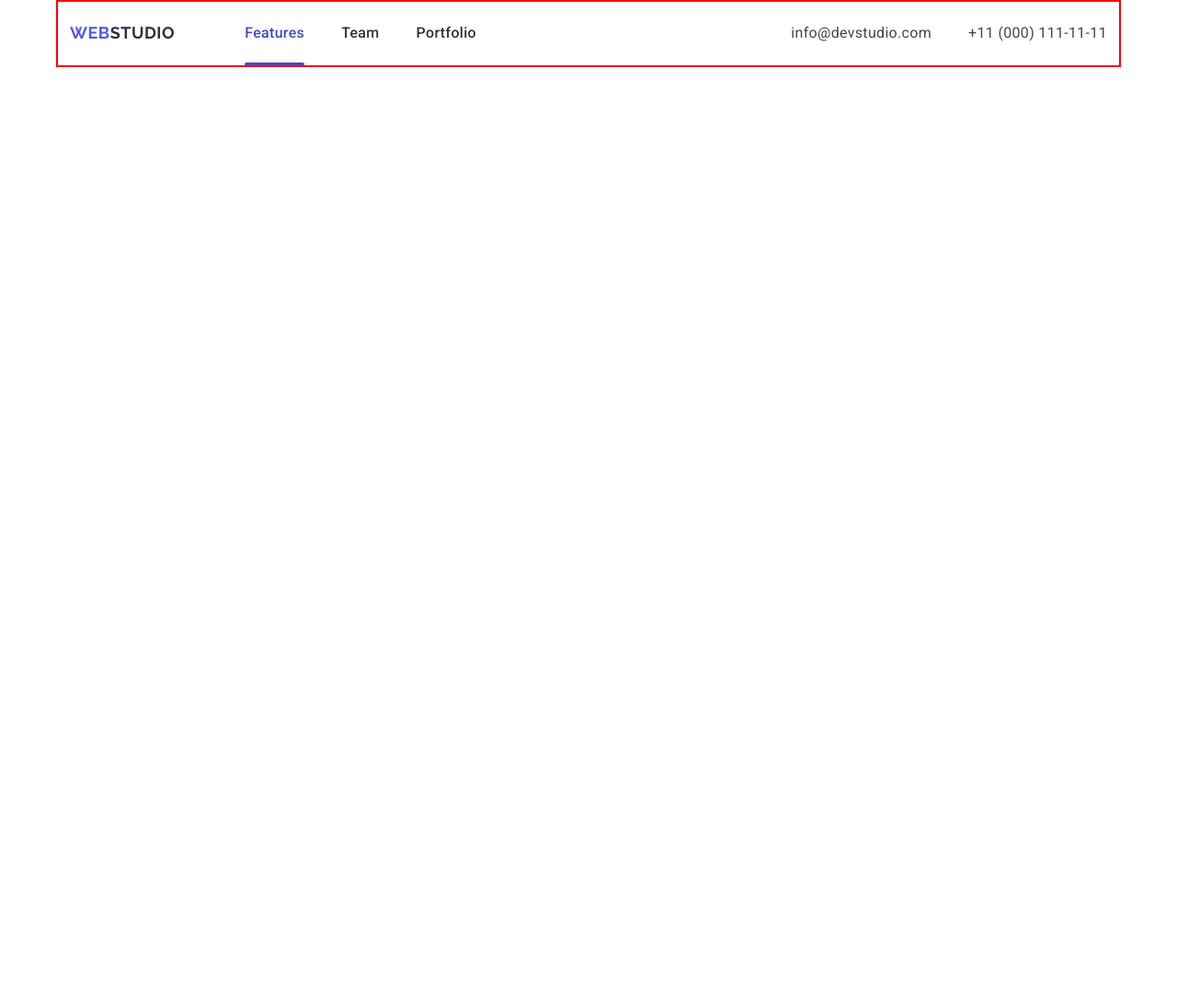
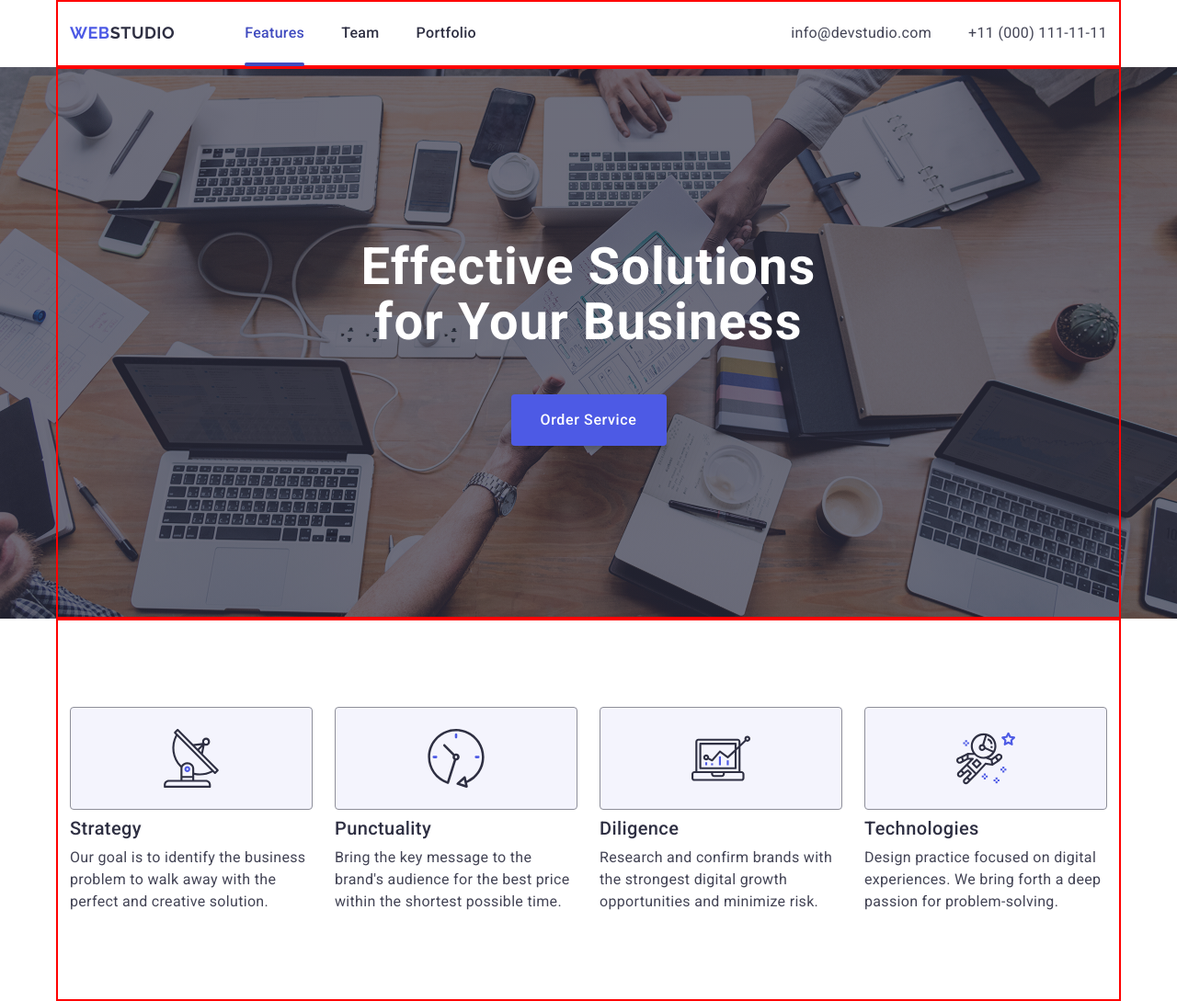
Before and after one commit to ValeriiUSIKUSTINOV/goit-markup-hw-06, a plain HTML site: page index.html in a window 1280 px wide. Shown: the whole page at 92% size. Before the commit the page ends 800 px from the top, so only its background shows below. Drawn offline with nearby package versions, Linux system fonts and the light colour scheme.

Commit message:
make hero and features sections adaptation

```diff
--- a/css/features.css
+++ b/css/features.css
@@ -1,12 +1,14 @@
-.features-item-title {
-  font-weight: 500;
-  font-size: 20px;
-  line-height: 1.2;
-  color: #2e2f42;
+.features {
 }
 
-.features {
-  padding: 120px 0;
+.features .container {
+  padding: 96px 0;
+}
+
+@media only screen and (min-width: 1158x) {
+  .features .container {
+    padding: 120px 0;
+  }
 }
 
 /* Приховати елемент */
@@ -16,12 +18,49 @@
 
 .features-list {
   display: flex;
-  gap: 24px;
+  margin: auto;
 }
 
-.features-item {
-  width: calc((100% - 72px) / 4);
+@media only screen and (max-width: 767.98px) {
+  .features-list {
+    display: flex;
+
+    flex-direction: column;
+    width: 288px;
+    gap: 72px;
+  }
 }
+
+@media only screen and (min-width: 768px) and (max-width: 1158px) {
+  .features-list {
+    margin: 0 16px;
+    justify-content: center;
+
+    flex-direction: row;
+    flex-wrap: wrap;
+    gap: 72px 24px;
+  }
+}
+
+@media only screen and (min-width: 1158px) {
+  .features-list {
+    gap: 24px;
+    padding: 0 15px;
+  }
+}
+
+@media only screen and (min-width: 768px) {
+  .features-item {
+    max-width: 356px;
+  }
+}
+
+@media only screen and (min-width: 1158px) {
+  .features-item {
+    max-width: 264px;
+  }
+}
+
 .features-media {
   display: flex;
   align-items: center;
@@ -35,10 +74,43 @@
   background: #f4f4fd;
 }
 
+@media only screen and (max-width: 1158px) {
+  .features-media {
+    display: none;
+  }
+}
+
 .features-item-title {
+  font-weight: 700;
+  font-size: 36px;
+  line-height: 1.11;
+  letter-spacing: 0.02em;
+  text-align: center;
   margin-bottom: 8px;
-  font-weight: 500;
-  font-size: 20px;
-  line-height: 1.2;
+
   color: #2e2f42;
 }
+
+@media only screen and (min-width: 768px) {
+  .features-item-title {
+    text-align: left;
+  }
+}
+
+@media only screen and (min-width: 1158px) {
+  .features-item-title {
+    font-weight: 500;
+    font-size: 20px;
+    line-height: 1.2;
+  }
+}
+
+.features-item-text {
+  font-weight: 500;
+}
+
+@media only screen and (min-width: 1158px) {
+  .features-item-text {
+    font-weight: 400;
+  }
+}
--- a/css/hero.css
+++ b/css/hero.css
@@ -13,25 +13,58 @@
   background-size: cover;
   background-repeat: no-repeat;
   background-position: center;
-  padding: 188px 0;
+}
+
+.hero .container {
+  padding: 72px 0 72px 0;
+}
+
+@media only screen and (min-width: 768px) {
+  .hero .container {
+    padding: 112px 0;
+  }
+}
+
+@media only screen and (min-width: 1158px) {
+  .hero .container {
+    padding: 188px 0;
+  }
 }
 
 .hero-title {
+  margin-bottom: 72px;
+
   margin-right: auto;
   margin-left: auto;
-  max-width: 496px;
+  max-width: 216px;
   font-weight: 700;
-  font-size: 56px;
-  line-height: 1.07;
+  font-size: 36px;
+  line-height: 1.11;
+
   letter-spacing: 0.02em;
   text-align: center;
   color: #ffffff;
   text-shadow: 0 4px 4px 0 rgba(0, 0, 0, 0.25);
 }
 
+@media only screen and (min-width: 768px) {
+  .hero-title {
+    font-size: 56px;
+    line-height: 1.07;
+    max-width: 496px;
+    margin-bottom: 36px;
+  }
+}
+
+@media only screen and (min-width: 1158px) {
+  .hero-title {
+    margin-bottom: 48px;
+  }
+}
+
 .button {
   display: block;
-  margin: 48px auto 0;
+  margin: 0 auto;
   min-width: 169px;
   height: 56px;
   border: none;
--- a/index.html
+++ b/index.html
@@ -69,9 +69,9 @@ for Your Business"
     </header>
 
     <!--Main section-->
-    <main class="page-main hide">
+    <main class="page-main">
       <!--Hero section-->
-      <section class="hero hide" id="hero">
+      <section class="hero" id="hero">
         <div class="container">
           <h1 class="hero-title">Effective Solutions for Your Business</h1>
           <button class="button button-hero" type="button">
@@ -80,7 +80,7 @@ for Your Business"
         </div>
       </section>
       <!--Features section-->
-      <section class="features hide" id="features">
+      <section class="features" id="features">
         <div class="container">
           <h2 class="features-title sr-only">Our features</h2>
           <ul class="features-list">
```
